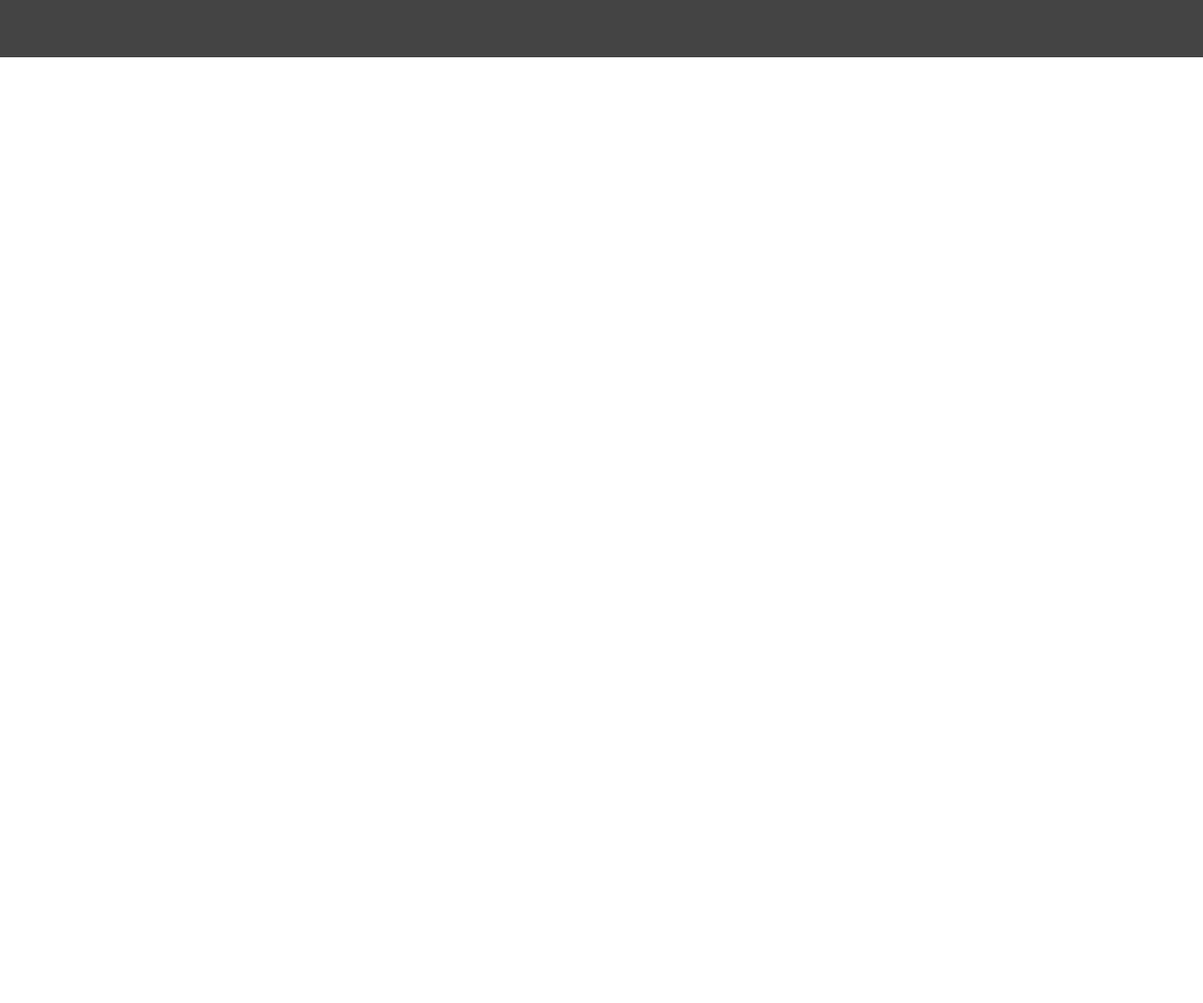
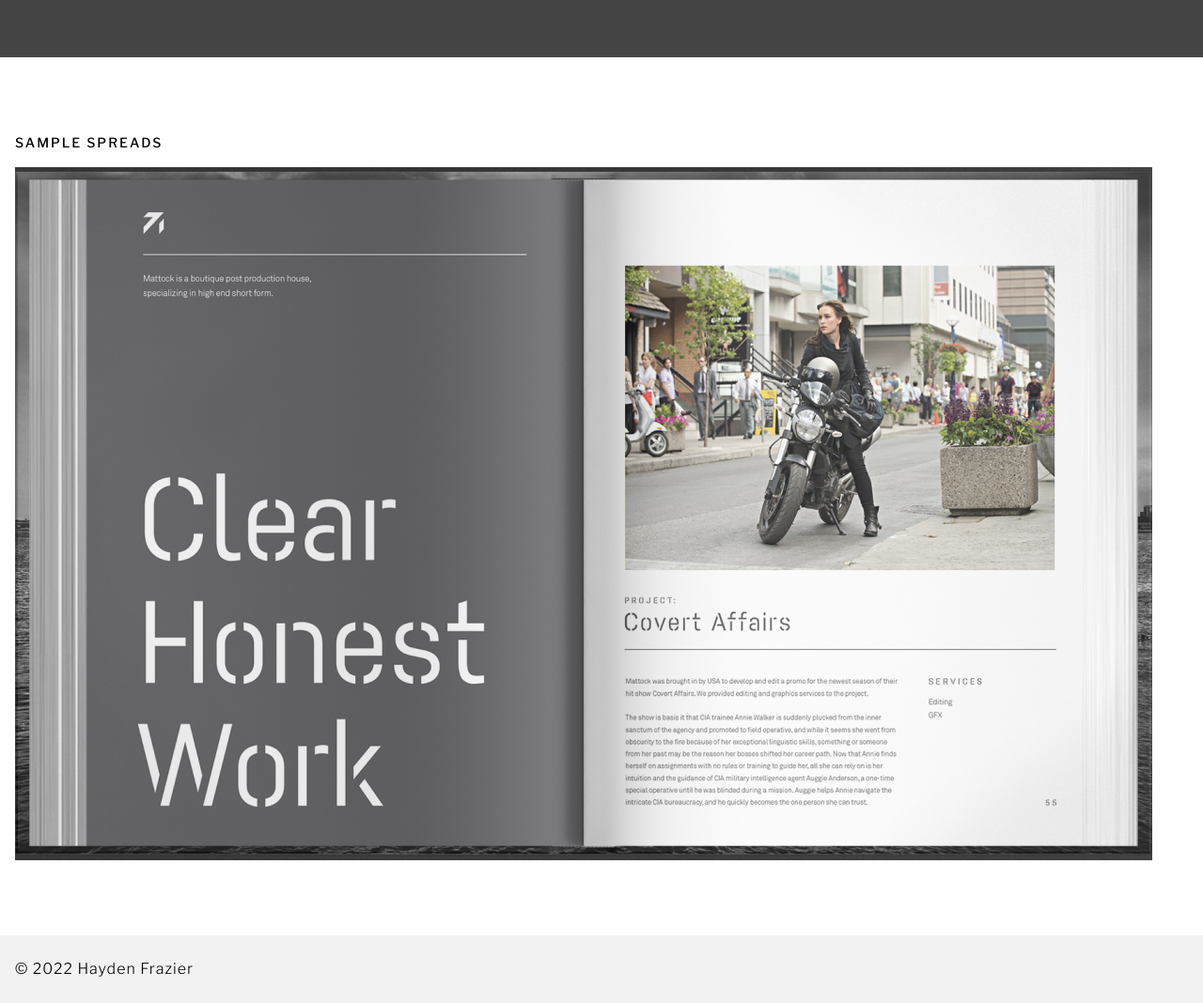
Before and after one commit to hbfrazie/gra322_s22, a plain HTML site: page project-2/index.html in a window 1280 px wide. Shown: the part 559-1627 px from the top of the page at 94% size. Before the commit the page ends 800 px from the top, so only its background shows below. Drawn offline with nearby package versions, Linux system fonts and the light colour scheme.

Commit message:
Sample row. and Footer

```diff
--- a/project-2/css/styles.css
+++ b/project-2/css/styles.css
@@ -66,6 +66,19 @@ figcaption {
     letter-spacing: 1px;
 }
 
+.sample {
+    padding: 5rem 0;
+}
+
+footer {
+    background-color: var(--gray-light);
+    padding: 1.5rem 0;
+}
+
+footer p {
+    margin-bottom: 0;
+}
+
 @media screen and (min-width: 800px) {
     .two-column {
         display: grid;
--- a/project-2/index.html
+++ b/project-2/index.html
@@ -47,6 +47,18 @@
 
   </section>
 
+  <section class="sample grid">
+
+    <h2>Sample Spreads</h2>
+    <img src="img/intro-image.png" alt="Scan of 2 pages of a book" />
+
+  </section>
+
+  <footer  class="grid">
+    <p>&copy; 2022 Hayden Frazier</p>
+  </footer>
+
+
   <!-- Load Scripts -->
   <script src="js/scripts.js"></script>
 
```
